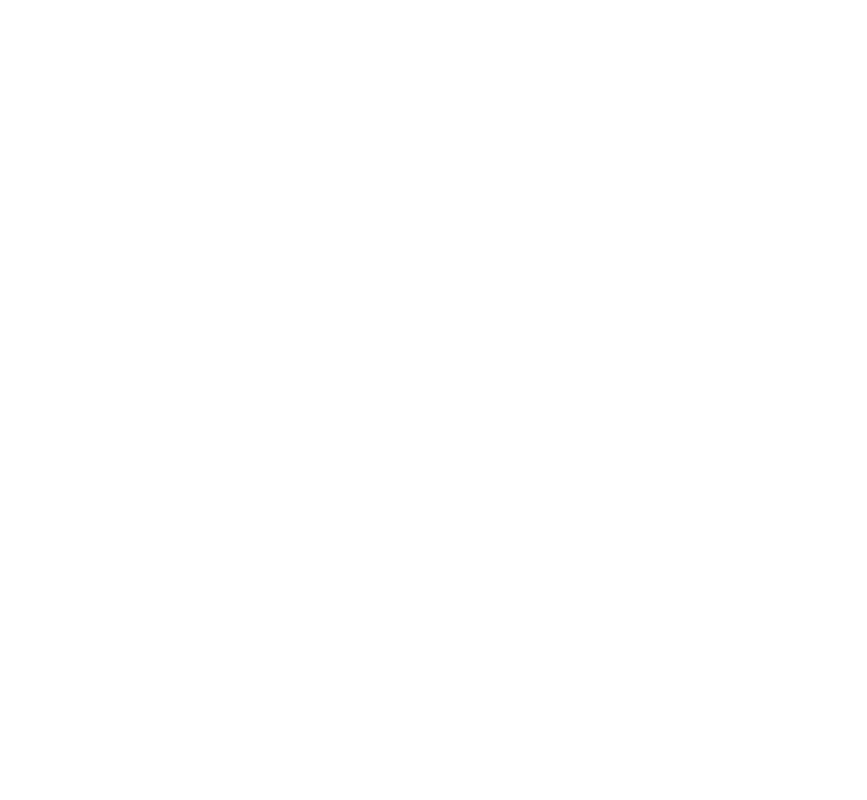
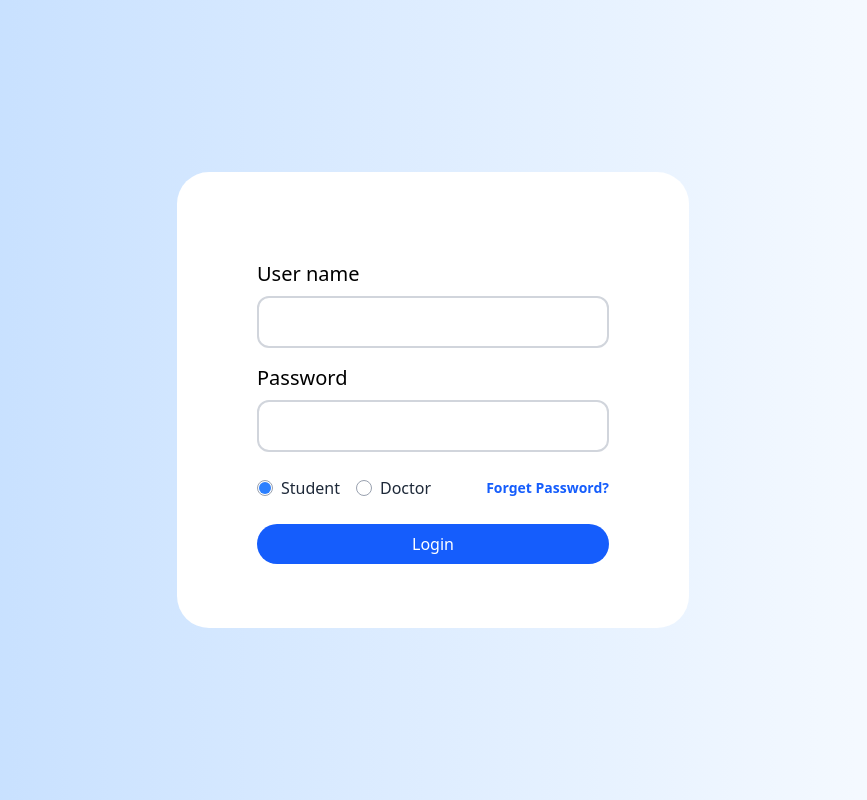
Before and after one commit to mohamedssabry/Graduation-Project, a React (Vite) app: page /auth in a window 1280 px wide. Before the commit this address had no page. Shown: the whole page, without its empty margins (207-1074 px from the left). Built offline with nearby package versions, Linux system fonts and the light colour scheme.

Commit message:
login and sign up design with routes

```diff
--- a/src/App.jsx
+++ b/src/App.jsx
@@ -1,16 +1,25 @@
 import { BrowserRouter, Routes, Route } from "react-router-dom";
 
-import Admin from "./modules/Admin";
-import Login from "./modules/Login";
-import Register from "./modules/Register";
+import Admin from "./modules/Auth/Admin";
+import Login from "./modules/Auth/Login";
+import Register from "./modules/Auth/Register";
+import AuthLayout from "./modules/shared/components/template/AuthLayout";
+import { Outlet } from "react-router-dom";
 
 function App() {
   return (
     <BrowserRouter>
       <Routes>
+        {/* Main Admin Route */}
         <Route path="/" element={<Admin />} />
-        <Route path="/login" element={<Login />} />
-        <Route path="/register" element={<Register />} />
+
+        {/* Authentication Routes */}
+        <Route path="/auth" element={<AuthLayout />}>
+          <Route index element={<Login />} /> {/* Default route for /auth */}
+          <Route path="login" element={<Login />} />
+          <Route path="signup" element={<Register />} />
+          <Route path="update-password" element={<div>update password</div>} />
+        </Route>
       </Routes>
     </BrowserRouter>
   );
--- a/src/modules/Admin/index.jsx
+++ b/src/modules/Auth/Admin/index.jsx
@@ -1,4 +1,4 @@
-import { TextInput } from "../shared/components/atoms";
+import { TextInput } from "../../shared/components/atoms";
 
 const Admin = () => {
   return (
@@ -30,13 +30,13 @@
           </div>
 
           <div className="flex justify-between items-center mb-6">
-            <span className="text-blue-600 text-sm font-bold">
+            <span className="text-blue-600 text-sm font-bold ">
               Forget Password?
             </span>
 
             <button
               type="submit"
-              className="w-1/3 bg-blue-600 text-white py-2 rounded-3xl transition duration-300"
+              className="w-1/3 cursor-pointer bg-blue-600 text-white py-2 rounded-3xl transition duration-300"
             >
               Login
             </button>
--- /dev/null
+++ b/src/modules/Auth/Login/index.jsx
@@ -0,0 +1,95 @@
+import { useState } from "react";
+import { TextInput } from "../../shared/components/atoms";
+import { Link } from "react-router-dom";
+
+const Login = () => {
+  const [selectedRole, setSelectedRole] = useState("student");
+
+  return (
+    <div>
+      <form>
+        <div className="mb-4">
+          <TextInput
+            label="User name"
+            type="text"
+            className="w-full"
+            name="username"
+            onChange={(e) => e.target.value}
+          />
+        </div>
+
+        <div className="mb-6">
+          <TextInput
+            label="Password"
+            type="password"
+            className="w-full"
+            name="password"
+            onChange={(e) => e.target.value}
+          />
+        </div>
+
+        {/* Role Selection (Student/Doctor) */}
+        <div className="flex justify-between items-center mb-6">
+          <div className="flex space-x-4">
+            <label className="flex items-center space-x-2 cursor-pointer">
+              <input
+                type="radio"
+                name="role"
+                value="student"
+                checked={selectedRole === "student"}
+                onChange={() => setSelectedRole("student")}
+                className="hidden"
+              />
+              <span
+                className={`w-4 h-4 border-1  border-gray-400 rounded-full flex items-center justify-center ${
+                  selectedRole === "student" ? "border-blue-500" : ""
+                }`}
+              >
+                {selectedRole === "student" && (
+                  <span className="w-3 h-3 bg-blue-500 rounded-full "></span>
+                )}
+              </span>
+              <span className="text-gray-800">Student</span>
+            </label>
+
+            <label className="flex items-center space-x-2 cursor-pointer">
+              <input
+                type="radio"
+                name="role"
+                value="doctor"
+                checked={selectedRole === "doctor"}
+                onChange={() => setSelectedRole("doctor")}
+                className="hidden"
+              />
+              <span
+                className={`w-4 h-4 border-1 border-gray-400 rounded-full flex items-center justify-center ${
+                  selectedRole === "doctor" ? "border-blue-500" : ""
+                }`}
+              >
+                {selectedRole === "doctor" && (
+                  <span className="w-3 h-3 bg-blue-500 rounded-full"></span>
+                )}
+              </span>
+              <span className="text-gray-800">Doctor</span>
+            </label>
+          </div>
+
+          {/* Forget Password Link */}
+          <Link to="/auth/update-password" className="text-blue-600 text-sm font-bold cursor-pointer">
+            Forget Password?
+          </Link>
+        </div>
+
+        {/* Login Button */}
+        <button
+          type="submit"
+          className="w-full cursor-pointer bg-blue-600 text-white py-2 rounded-3xl transition duration-300 hover:bg-blue-700"
+        >
+          Login
+        </button>
+      </form>
+    </div>
+  );
+};
+
+export default Login;
--- /dev/null
+++ b/src/modules/Auth/Register/index.jsx
@@ -0,0 +1,108 @@
+import { useState } from "react";
+import { TextInput } from "../../shared/components/atoms";
+
+const Register = () => {
+  const [selectedRole, setSelectedRole] = useState("student");
+
+  return (
+
+      <div>
+        <form>
+          {/* Username Field */}
+          <div className="mb-4">
+            <TextInput
+              label="User name"
+              type="text"
+              className="w-full"
+              name="username"
+              onChange={(e) => e.target.value}
+            />
+          </div>
+
+          {/* Password Field */}
+          <div className="mb-4">
+            <TextInput
+              label="Password"
+              type="password"
+              className="w-full"
+              name="password"
+              onChange={(e) => e.target.value}
+            />
+          </div>
+
+          {/* Confirm Password Field */}
+          <div className="mb-6">
+            <TextInput
+              label="Confirm Password"
+              type="password"
+              className="w-full"
+              name="confirmPassword"
+              onChange={(e) => e.target.value}
+            />
+          </div>
+
+          {/* Role Selection (Student/Doctor) */}
+          <div className="flex justify-between items-center mb-6">
+            <div className="flex space-x-4">
+              <label className="flex items-center space-x-2 cursor-pointer">
+                <input
+                  type="radio"
+                  name="role"
+                  value="student"
+                  checked={selectedRole === "student"}
+                  onChange={() => setSelectedRole("student")}
+                  className="hidden"
+                />
+                <span
+                  className={`w-4 h-4 border-1 border-gray-400 rounded-full flex items-center justify-center ${
+                    selectedRole === "student" ? "border-blue-500" : ""
+                  }`}
+                >
+                  {selectedRole === "student" && (
+                    <span className="w-3 h-3 bg-blue-500 rounded-full"></span>
+                  )}
+                </span>
+                <span className="text-gray-800">Student</span>
+              </label>
+
+              <label className="flex items-center space-x-2 cursor-pointer">
+                <input
+                  type="radio"
+                  name="role"
+                  value="doctor"
+                  checked={selectedRole === "doctor"}
+                  onChange={() => setSelectedRole("doctor")}
+                  className="hidden"
+                />
+                <span
+                  className={`w-4 h-4 border-1 border-gray-400 rounded-full flex items-center justify-center ${
+                    selectedRole === "doctor" ? "border-blue-500" : ""
+                  }`}
+                >
+                  {selectedRole === "doctor" && (
+                    <span className="w-3 h-3 bg-blue-500 rounded-full"></span>
+                  )}
+                </span>
+                <span className="text-gray-800">Doctor</span>
+              </label>
+            </div>
+
+            {/* Forget Password Link */}
+            <span className="text-blue-600 text-sm font-bold cursor-pointer">
+              Forget Password?
+            </span>
+          </div>
+
+          {/* Register Button */}
+          <button
+            type="submit"
+            className="w-full cursor-pointer bg-blue-600 text-white py-2 rounded-3xl transition duration-300 hover:bg-blue-700"
+          >
+            Register
+          </button>
+        </form>
+      </div>
+  );
+};
+
+export default Register;
--- a/src/modules/Login/index.jsx
+++ /dev/null
@@ -1,10 +0,0 @@
-
-const Login = () => {
-  return (
-    <div>
-      Login
-    </div>
-  )
-}
-
-export default Login
--- a/src/modules/Register/index.jsx
+++ /dev/null
@@ -1,6 +0,0 @@
-
-const Register = () => {
-  return <div>Register</div>;
-};
-
-export default Register;
--- a/src/modules/shared/components/atoms/TextInput/index.jsx
+++ b/src/modules/shared/components/atoms/TextInput/index.jsx
@@ -12,14 +12,14 @@
 }) => {
   return (
     <div className={`${className}`}>
-      {label && <label className="block text-2xl mb-2">{label}</label>}
+      {label && <label className="block text-xl mb-2">{label}</label>}
       <input
         type={type}
         name={name}
         value={value}
         onChange={onChange}
         placeholder={placeholder}
-        className={`w-full px-3 py-3 border-[3px] rounded-xl focus:outline-none  ${
+        className={`w-full px-3 py-3 border-2 rounded-xl focus:outline-none  ${
           error ? "border-red-500" : "border-gray-300"
         }`}
       />
--- /dev/null
+++ b/src/modules/shared/components/template/AuthLayout/index.jsx
@@ -0,0 +1,48 @@
+import React from "react";
+import { Link, Outlet, useLocation } from "react-router-dom";
+
+const AuthLayout = () => {
+  const location = useLocation(); // Get current route
+
+  // Define paths where navigation should be displayed
+  const showNav = ["/auth/login", "/auth/signup"].includes(location.pathname);
+  return (
+    <div className="flex flex-col items-center justify-center min-h-screen bg-gradient-to-r from-blue-200 to-white">
+      {/* Container */}
+      <div className="bg-white p-16 rounded-4xl w-2/5">
+        {/* Navigation Links */}
+        {showNav && (
+          <nav className="flex border-2 rounded-full justify-between p-2 w-2/3 border-gray-300 mx-auto">
+            <Link
+              to="/auth/login"
+              className={`px-12 py-2 rounded-full transition-all duration-300 ease-in-out ${
+                location.pathname === "/auth/login"
+                  ? "bg-blue-600 text-white scale-105"
+                  : ""
+              }`}
+            >
+              Login
+            </Link>
+            <Link
+              to="/auth/signup"
+              className={`px-12 py-2 rounded-full transition-all duration-300 ease-in-out ${
+                location.pathname === "/auth/signup"
+                  ? "bg-blue-600 text-white scale-105"
+                  : ""
+              }`}
+            >
+              Register
+            </Link>
+          </nav>
+        )}
+
+        {/* Render Child Routes */}
+        <div className="mt-6 w-full px-4 transition-opacity duration-500 ease-in-out animate-fade-in">
+          <Outlet />
+        </div>
+      </div>
+    </div>
+  );
+};
+
+export default AuthLayout;
```
